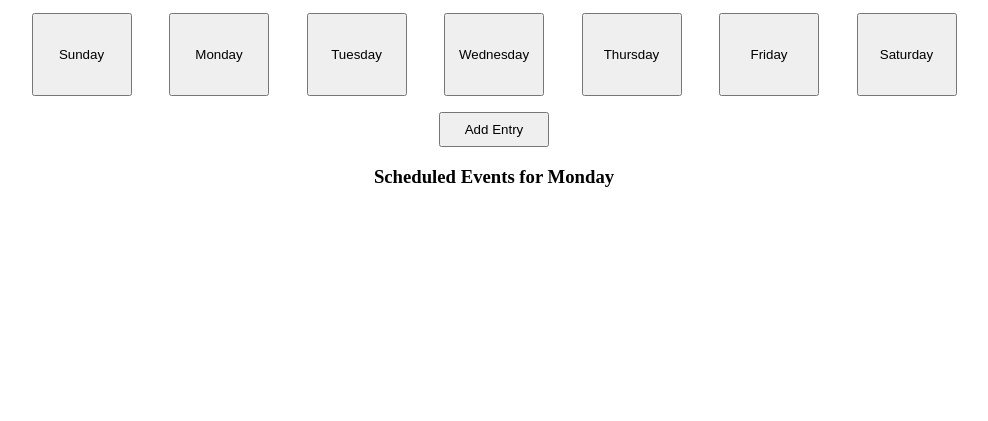
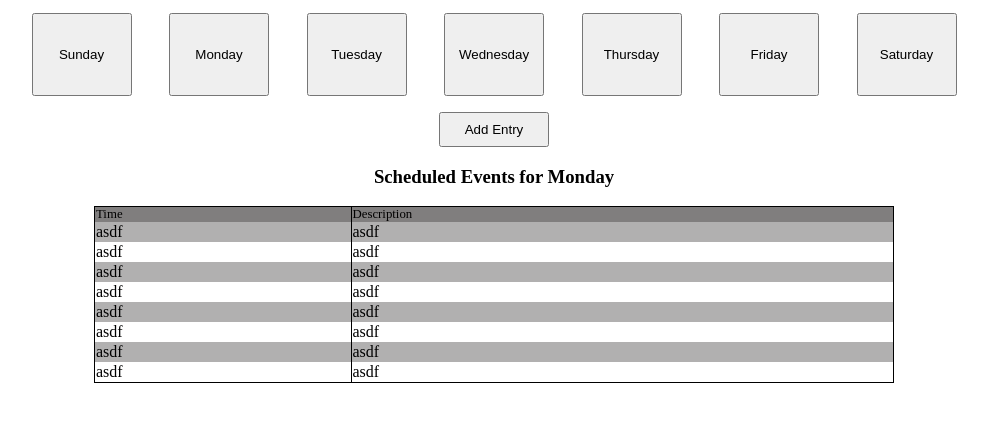
Before and after one commit to janiicelee/week-planner, a website: page index.html in a window 1280 px wide. Shown: the part 83-504 px from the top of the page, without its empty margins (146-1134 px from the left). Drawn offline with Linux system fonts and the light colour scheme.

Commit message:
Finished table setup

```diff
--- a/index.html
+++ b/index.html
@@ -25,9 +25,51 @@
     </div>
     <div class="row center">
       <h3>Scheduled Events for Monday</h3>
-
     </div>
-
+    <div class="row center">
+      <table>
+        <thead>
+          <tr>
+            <th>Time</th>
+            <th>Description</th>
+          </tr>
+        </thead>
+        <tbody>
+          <tr>
+            <td>asdf</td>
+            <td>asdf</td>
+          </tr>
+          <tr>
+            <td>asdf</td>
+            <td>asdf</td>
+          </tr>
+          <tr>
+            <td>asdf</td>
+            <td>asdf</td>
+          </tr>
+          <tr>
+            <td>asdf</td>
+            <td>asdf</td>
+          </tr>
+          <tr>
+            <td>asdf</td>
+            <td>asdf</td>
+          </tr>
+          <tr>
+            <td>asdf</td>
+            <td>asdf</td>
+          </tr>
+          <tr>
+            <td>asdf</td>
+            <td>asdf</td>
+          </tr>
+          <tr>
+            <td>asdf</td>
+            <td>asdf</td>
+          </tr>
+        </tbody>
+      </table>
+    </div>
 
 
     <div class="overlay row center hidden">
--- a/styles.css
+++ b/styles.css
@@ -23,6 +23,52 @@ button:hover {
   cursor: pointer;
 }
 
+table {
+  border: 1px solid black;
+  width: 80%;
+  border-collapse: collapse;
+  margin-bottom: 2rem;
+}
+td + td,
+th + th {
+  border-left: 1px solid;
+}
+
+tr:nth-child(odd) {
+  background-color: rgb(177, 176, 176);
+}
+
+th {
+  font-weight: initial;
+  font-size: 0.8rem;
+  background-color: rgb(128, 126, 126);
+  line-height: 1em;
+  text-align: left;
+}
+.overlay {
+  position: fixed;
+  top: 0;
+  right: 0;
+  bottom: 0;
+  left: 0;
+  background-color: rgba(0 0 0 / 0.85);
+}
+
+
+.modal-bg {
+  background-color: white;
+  padding: 1rem 2rem;
+  width: 30%;
+}
+
+
+div.space-evenly > button {
+  padding: 2rem 0;
+  width: calc(100% / 10);
+}
+
+/* UTILITY CLASSES */
+
 .container {
   max-width: 1000px;
   margin: auto;
@@ -30,6 +76,9 @@ button:hover {
 
 .row {
   display: flex;
+}
+.column-full {
+  flex-basis: 100%;
 }
 
 .center {
@@ -54,25 +103,6 @@ button:hover {
   margin: 1rem auto;
 }
 
-.overlay {
-  position: fixed;
-  top: 0;
-  right: 0;
-  bottom: 0;
-  left: 0;
-  background-color: rgba(0 0 0 / 0.85);
-}
-
-.column-full {
-  flex-basis: 100%;
-}
-
-.modal-bg {
-  background-color: white;
-  padding: 1rem 2rem;
-  width: 30%;
-}
-
 .add-entry {
   padding: 0.5rem 1.5rem;
 }
@@ -84,8 +114,3 @@ button:hover {
 .space-evenly {
   justify-content: space-evenly;
 }
-
-div.space-evenly > button {
-  padding: 2rem 0;
-  width: calc(100% / 10);
-}
```
